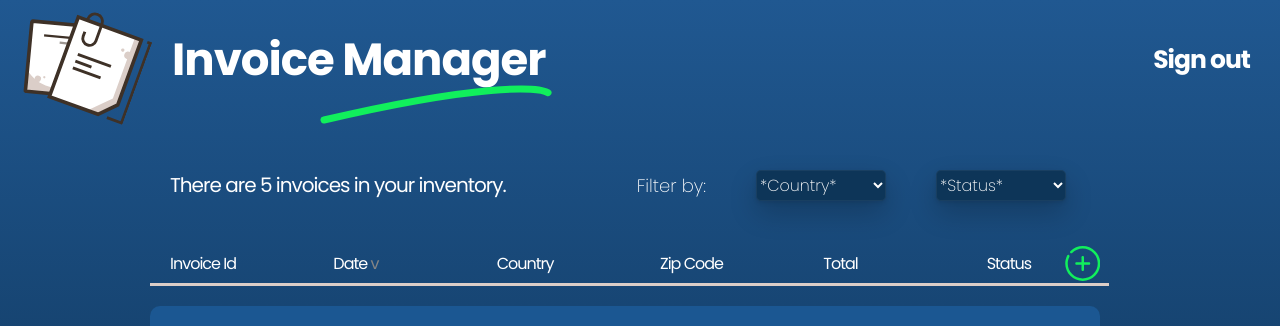
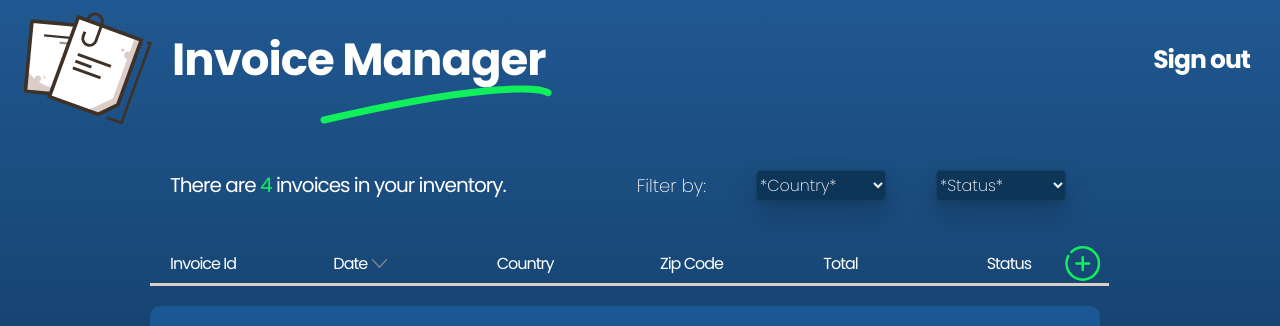
Before and after one commit to Baarosh/vue3-invoice-app, a Vue app: page / in a window 1280 px wide. Shown: the top 326 px of the page. Built offline with nearby package versions, Linux system fonts and the light colour scheme.

Commit message:
home page finished v1

```diff
--- a/src/components/InvoiceList.vue
+++ b/src/components/InvoiceList.vue
@@ -6,70 +6,172 @@
           Invoice Id
           <transition name="fade">
             <span
+              class="p-sort"
               :class="{
                 'span-turned': sortingAttribute === 'invoiceId' && sortingOrder === 'dsc',
               }"
               v-if="sortingAttribute === 'invoiceId'"
             >
-              v</span
-            ></transition
+              <svg
+                class="svg-sortinvoice"
+                width="512"
+                height="512"
+                viewBox="0 0 512 512"
+                fill="none"
+                xmlns="http://www.w3.org/2000/svg"
               >
+                <g id="arrow 1">
+                  <g id="a0">
+                    <path
+                      id="Vector"
+                      d="M396.6 160L416 180.7L256 352L96 180.7L115.3 160L256 310.5L396.6 160Z"
+                      fill="#858585"
+                    />
+                  </g>
+                </g>
+              </svg> </span
+          ></transition>
           <span class="p-line"></span>
         </p>
         <p @click="setSorting('date')">
           Date
           <transition name="fade">
             <span
+              class="p-sort"
               :class="{ 'span-turned': sortingAttribute === 'date' && sortingOrder === 'dsc' }"
               v-if="sortingAttribute === 'date'"
             >
-              v</span
-            ></transition
+              <svg
+                class="svg-sortinvoice"
+                width="512"
+                height="512"
+                viewBox="0 0 512 512"
+                fill="none"
+                xmlns="http://www.w3.org/2000/svg"
               >
+                <g id="arrow 1">
+                  <g id="a0">
+                    <path
+                      id="Vector"
+                      d="M396.6 160L416 180.7L256 352L96 180.7L115.3 160L256 310.5L396.6 160Z"
+                      fill="#858585"
+                    />
+                  </g>
+                </g>
+              </svg> </span
+          ></transition>
         </p>
         <p @click="setSorting('country')">
           Country
           <transition name="fade">
             <span
+              class="p-sort"
               :class="{ 'span-turned': sortingAttribute === 'country' && sortingOrder === 'dsc' }"
               v-if="sortingAttribute === 'country'"
             >
-              v</span
-            ></transition
+              <svg
+                class="svg-sortinvoice"
+                width="512"
+                height="512"
+                viewBox="0 0 512 512"
+                fill="none"
+                xmlns="http://www.w3.org/2000/svg"
               >
+                <g id="arrow 1">
+                  <g id="a0">
+                    <path
+                      id="Vector"
+                      d="M396.6 160L416 180.7L256 352L96 180.7L115.3 160L256 310.5L396.6 160Z"
+                      fill="#858585"
+                    />
+                  </g>
+                </g>
+              </svg> </span
+          ></transition>
         </p>
         <p @click="setSorting('zipCode')">
           Zip Code
           <transition name="fade">
             <span
+              class="p-sort"
               :class="{ 'span-turned': sortingAttribute === 'zipCode' && sortingOrder === 'dsc' }"
               v-if="sortingAttribute === 'zipCode'"
             >
-              v</span
-            ></transition
+              <svg
+                class="svg-sortinvoice"
+                width="512"
+                height="512"
+                viewBox="0 0 512 512"
+                fill="none"
+                xmlns="http://www.w3.org/2000/svg"
               >
+                <g id="arrow 1">
+                  <g id="a0">
+                    <path
+                      id="Vector"
+                      d="M396.6 160L416 180.7L256 352L96 180.7L115.3 160L256 310.5L396.6 160Z"
+                      fill="#858585"
+                    />
+                  </g>
+                </g>
+              </svg> </span
+          ></transition>
         </p>
         <p @click="setSorting('total')">
           Total
           <transition name="fade">
             <span
+              class="p-sort"
               :class="{ 'span-turned': sortingAttribute === 'total' && sortingOrder === 'dsc' }"
               v-if="sortingAttribute === 'total'"
             >
-              v</span
-            ></transition
+              <svg
+                class="svg-sortinvoice"
+                width="512"
+                height="512"
+                viewBox="0 0 512 512"
+                fill="none"
+                xmlns="http://www.w3.org/2000/svg"
               >
+                <g id="arrow 1">
+                  <g id="a0">
+                    <path
+                      id="Vector"
+                      d="M396.6 160L416 180.7L256 352L96 180.7L115.3 160L256 310.5L396.6 160Z"
+                      fill="#858585"
+                    />
+                  </g>
+                </g>
+              </svg> </span
+          ></transition>
         </p>
         <p @click="setSorting('status')">
           Status
           <transition name="fade">
             <span
+              class="p-sort"
               :class="{ 'span-turned': sortingAttribute === 'status' && sortingOrder === 'dsc' }"
               v-if="sortingAttribute === 'status'"
             >
-              v</span
-            ></transition
+              <svg
+                class="svg-sortinvoice"
+                width="512"
+                height="512"
+                viewBox="0 0 512 512"
+                fill="none"
+                xmlns="http://www.w3.org/2000/svg"
               >
+                <g id="arrow 1">
+                  <g id="a0">
+                    <path
+                      id="Vector"
+                      d="M396.6 160L416 180.7L256 352L96 180.7L115.3 160L256 310.5L396.6 160Z"
+                      fill="#858585"
+                    />
+                  </g>
+                </g>
+              </svg> </span
+          ></transition>
         </p>
         <svg
           class="svg-addinvoice"
@@ -285,6 +387,10 @@ export default {
 
       p {
         cursor: pointer;
+        display: flex;
+        align-items: center;
+        justify-content: flex-start;
+        flex-flow: row nowrap;
       }
 
       span {
@@ -294,7 +400,17 @@ export default {
       }
 
       .span-turned {
+        transform-origin: center;
         transform: rotate(180deg);
+      }
+
+      .p-sort {
+        height: 25px;
+      }
+
+      .svg-sortinvoice {
+        width: auto;
+        height: 100%;
       }
     }
   }
--- a/src/views/Home.vue
+++ b/src/views/Home.vue
@@ -1,7 +1,9 @@
 <template>
   <section class="section1 flex row a-start j-start">
     <div class="left flex a-center j-start">
-      <h3>There are 5 invoices in your inventory.</h3>
+      <h3>
+        There are <span>{{ INVOICES_FILTERED.length }}</span> invoices in your inventory.
+      </h3>
     </div>
     <div class="right flex a-center j-end">
       <p>Filter by:</p>
@@ -38,6 +40,11 @@ export default {
       filterStatus: null,
     };
   },
+  computed: {
+    INVOICES_FILTERED() {
+      return this.$store.getters.INVOICES_FILTERED;
+    },
+  },
   methods: {
     setFilterCountry(event) {
       this.filterCountry = event.target.value;
@@ -66,6 +73,12 @@ export default {
       color: $white;
       font-size: 20px;
       font-weight: normal;
+
+      span {
+        color: $green;
+        font-size: 20px;
+        font-weight: normal;
+      }
     }
   }
 
```
Also changed, not shown: src/assets/arrow_rdy.svg (added). Lines whose indentation alone changed are shown as unchanged.
